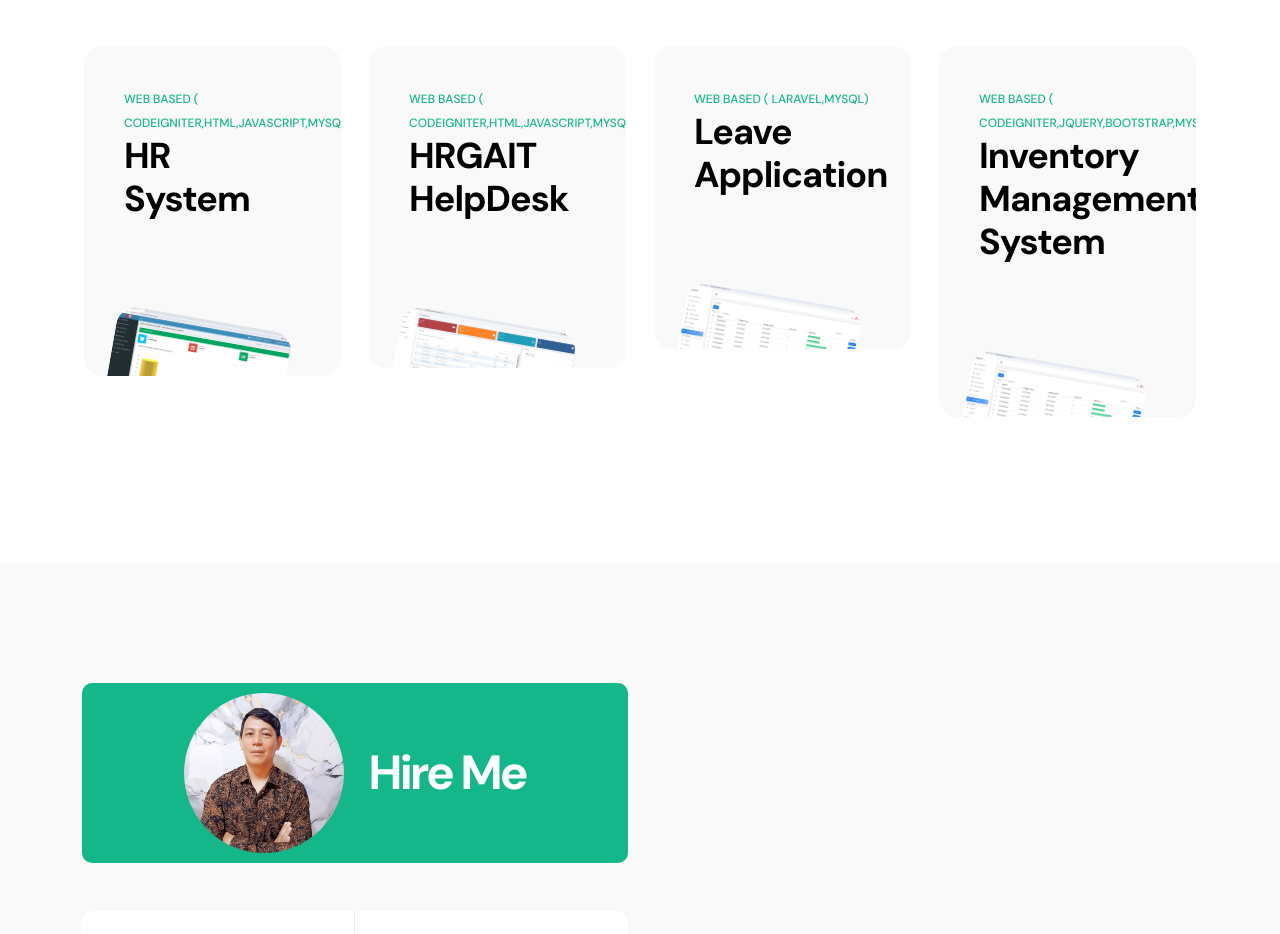
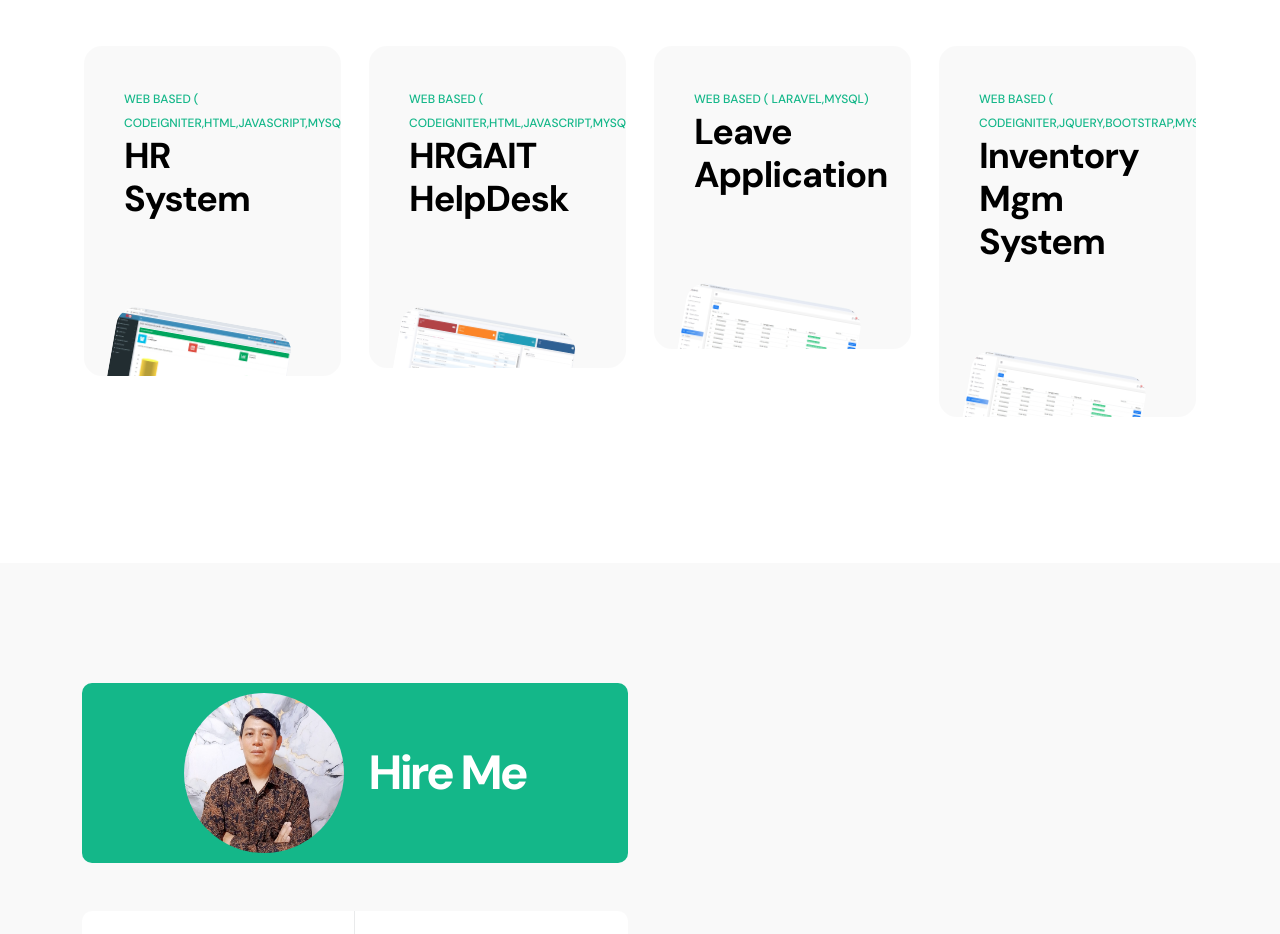
Before and after one commit to jpuang/jpuang.github.io, a plain HTML site: page index.html in a window 1280 px wide. Shown: the part 5140-6074 px from the top of the page. Drawn offline with Linux system fonts and the light colour scheme.

Commit message:
Update index.html

```diff
--- a/index.html
+++ b/index.html
@@ -477,7 +477,7 @@ With over a decade of experience in Information Technology, I excel at tackling
                                 <div class="projects-info">
                                     <small class="projects-tag">Web based ( Codeigniter,JQuery,Bootstrap,MySQL)</small>
 
-                                    <h3 class="projects-title">Inventory Management System </h3>
+                                    <h3 class="projects-title">Inventory Mgm System </h3>
                                 </div>
 
                                 <a href="images/A.jpeg" class="popup-image">
```
